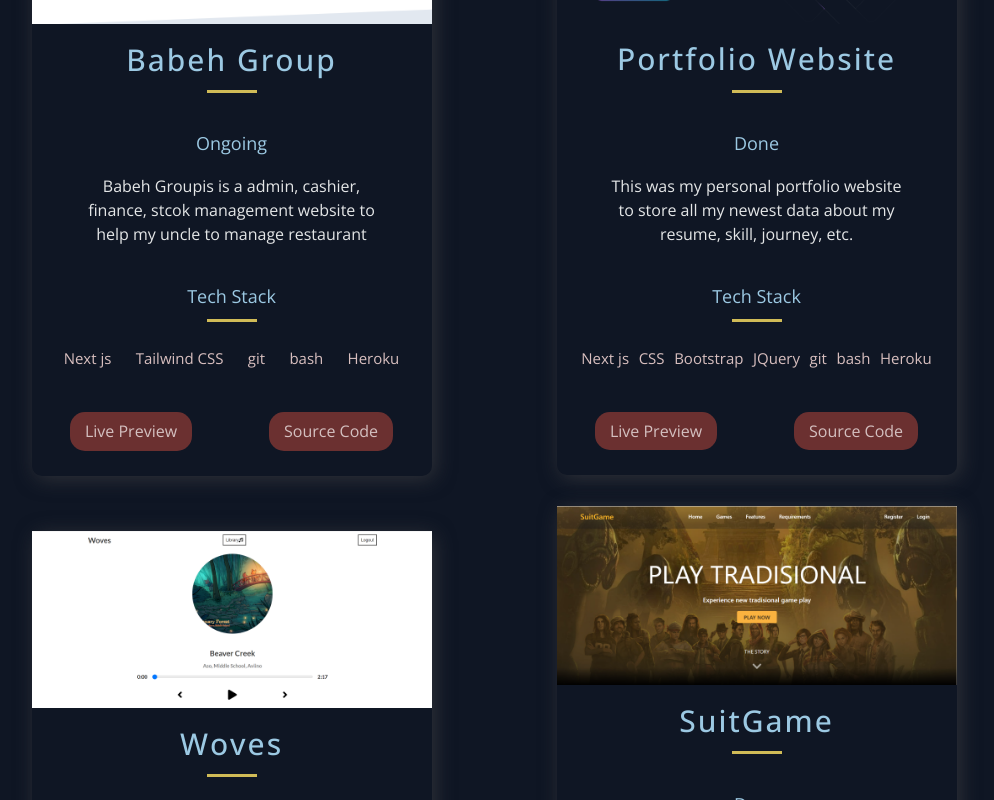
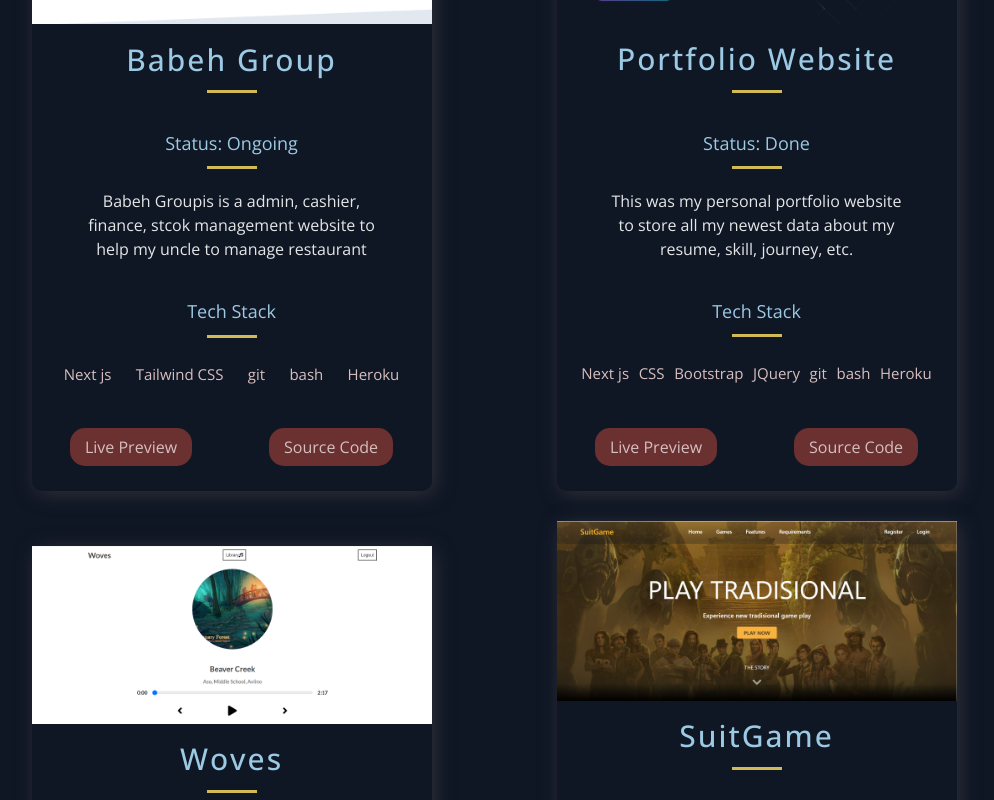
Before and after one commit to albertpurnawan/MyPortfolio, a Next.js app: page / in a window 1280 px wide. Shown: the part 1020-1820 px from the top of the page, without its empty margins (146-1140 px from the left). Built offline with nearby package versions, Linux system fonts and the light colour scheme.

Commit message:
make it better

```diff
--- a/src/components/Projects/Projects.js
+++ b/src/components/Projects/Projects.js
@@ -33,7 +33,8 @@ const Projects = () => (
             <HeaderThree title={p.title}>{p.title}</HeaderThree>
             <Hr />
 
-            <TitleContent title={p.status}>{p.status}</TitleContent>
+            <TitleContent title={p.status}>Status: {p.status}</TitleContent>
+            <Hr />
 
             <CardInfo className="card-info">{p.description}</CardInfo>
             <div>
```
